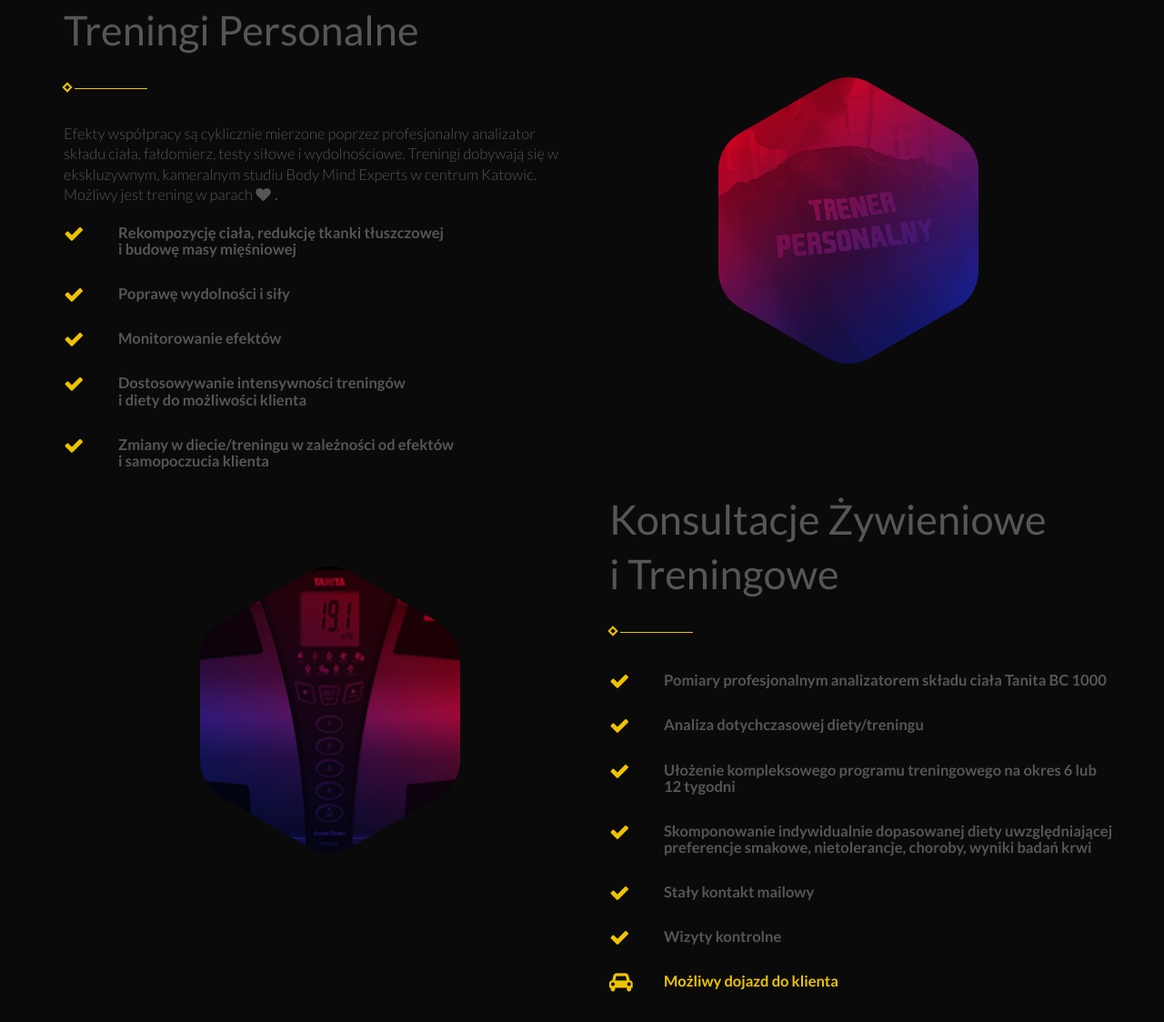
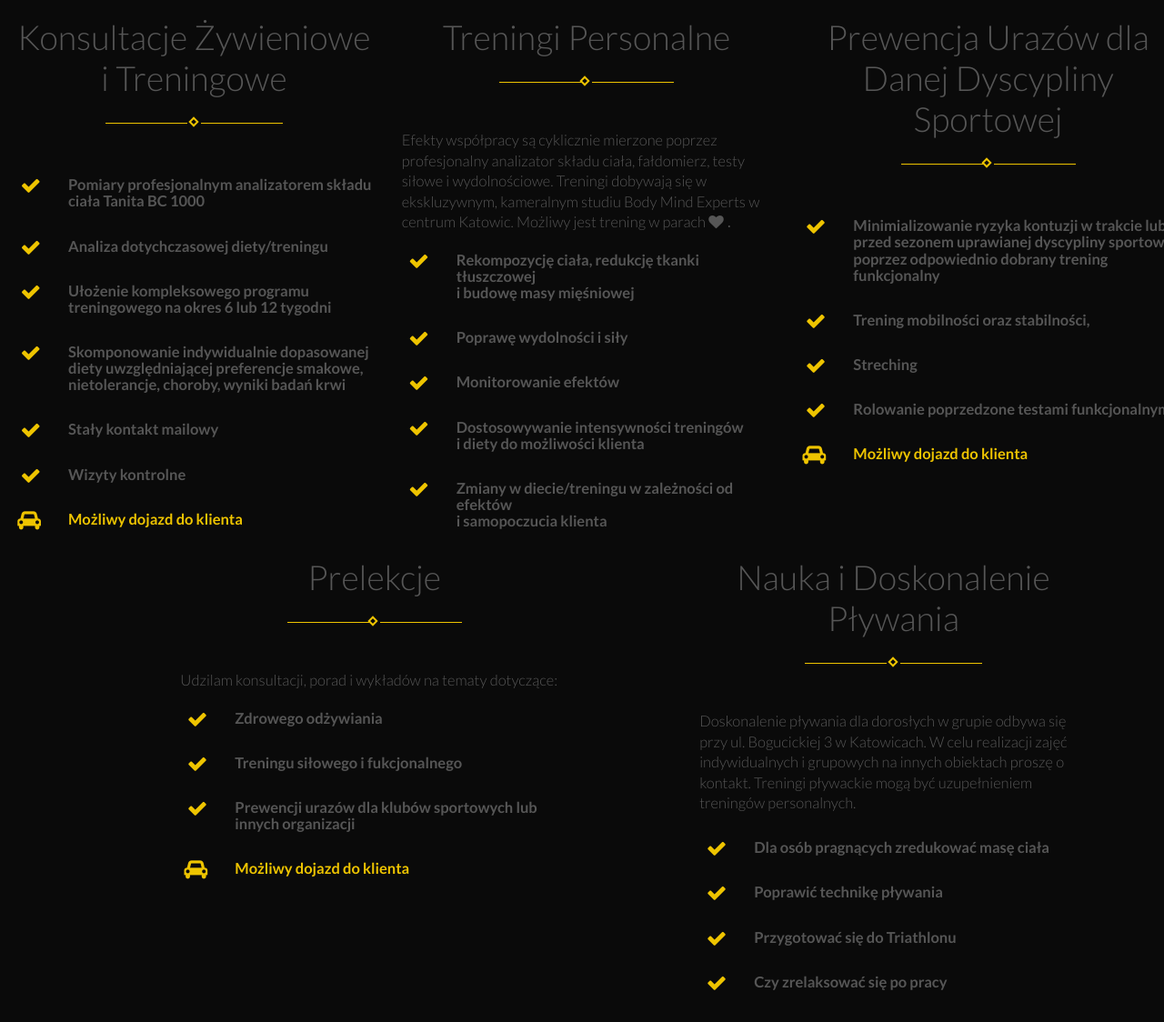
Before and after one commit to Staszewskx/moveman, a plain HTML site: page index.html in a window 1280 px wide. Shown: the part 3955-5079 px from the top of the page at 91% size. Drawn offline with Linux system fonts and the light colour scheme; a script that the page names is missing.

Commit message:
nowa-oferta

```diff
--- a/css/style.css
+++ b/css/style.css
@@ -1407,6 +1407,10 @@ Testimonial Caoursel
 Describe section
 */
 
+#Uslugi-heading {
+  margin-bottom: 60px;
+}
+
 #dojazd {
   color: #eec400;
 }
@@ -1424,10 +1428,12 @@ Describe section
   color: #eec400;
   margin-right: 30px;
   font-size: 1.5rem;
+  text-align: right;
 }
 .describe-list-content {
   overflow: hidden;
-    padding-bottom: 10px;
+  padding-bottom: 10px;
+  text-align: left;
 }
 
 #us-online {
@@ -2018,7 +2024,7 @@ contact-2 textarea.form-control {
 }
 .map-wrapper {
   height: 400px;
-  margin-bottom: 0px;
+  margin-bottom: -50px;
 }
 .map-wrapper.three {
   height: 320px;
--- a/index.html
+++ b/index.html
@@ -380,90 +380,25 @@
 <!--item--><!--item--><!--item--><!--item--><!--item--><!--item--><!--item--><!--item--><!--item--><!--item--><!--item--><!--item--><!--item--><!--item--><!--item-->
 
 
+            <section id="team" class="sections"><!-- Describe Section-->
 
-            <section id="team" class="sections"><!-- Describe Section-->
-                <div class="container">
 
-                        <div class="heading wow fadeIn" data-wow-offset="120" data-wow-duration="1.5s">
+                        <div class="heading wow fadeIn" data-wow-offset="120" data-wow-duration="1.5s" id="Uslugi-heading">
                             <div class="title text-center"><h1>Usługi, które świadczę</h1></div>
                              <div class="subtitle text-center "><h5>Masz zagwarantowane wszystko, co potrzebne do osiągnięcia Twoich upragnionych rezultatów.</h5></div>
                             <div class="separator_wrap"> <div class="separator2"></div></div>
                         </div>
 
-                    <div class="row">
-                        <div class="col-md-6">
 
 
-                            <!--  Heading-->
-                            <div class="heading-left wow fadeIn" data-wow-offset="120" data-wow-duration="1.5s">
-                                <div class="title-half"><h2>Treningi Personalne</h2></div>
-                                <div class="separator_wrap-left"><div class="separator2"></div></div>
-                            </div>
-
-                            <div class="describe-details wow fadeInLeft" data-wow-offset="10" data-wow-duration="1.5s">
-                                <p>Efekty współpracy są cyklicznie mierzone poprzez profesjonalny analizator składu ciała, fałdomierz, testy siłowe i wydolnościowe. Treningi dobywają się w ekskluzywnym, kameralnym studiu Body Mind Experts w centrum Katowic. Możliwy jest trening w parach <i class="fa fa-heart"> .</i></p>
-
-                                    <div class="describe-list-icon">
-                                        <i class="fa fa-check"></i>
-                                    </div>
-                                    <div class="describe-list-content">
-                                        <h5>Rekompozycję ciała, redukcję tkanki tłuszczowej <br> i budowę masy mięśniowej</h5>
-                                    </div>
-
-                                    <div class="describe-list-icon">
-                                        <i class="fa fa-check"></i>
-                                    </div>
-                                    <div class="describe-list-content">
-                                        <h5>Poprawę wydolności i siły</h5>
-                                    </div>
-
-                                    <div class="describe-list-icon">
-                                        <i class="fa fa-check"></i>
-                                    </div>
-                                    <div class="describe-list-content">
-                                        <h5>Monitorowanie efektów</h5>
-                                    </div>
-
-                                    <div class="describe-list-icon">
-                                        <i class="fa fa-check"></i>
-                                    </div>
-                                    <div class="describe-list-content">
-                                        <h5>Dostosowywanie intensywności treningów <br> i diety do możliwości klienta</h5>
-                                    </div>
-
-                                    <div class="describe-list-icon">
-                                        <i class="fa fa-check"></i>
-                                    </div>
-                                    <div class="describe-list-content">
-                                        <h5>Zmiany w diecie/treningu w zależności od efektów <br> i samopoczucia klienta</h5>
-                                    </div>
-                        </div>
-                    </div>
-
-                        <div class="col-md-6">
-                            <div class="text-center describe-images wow fadeInRight" data-wow-offset="10" data-wow-duration="1.5s">
-                                <img src="images/usluga-1.png" alt="">
-                            </div>
-                        </div>
-                    </div><!--end row-->
 
 
-<!--item--><!--item--><!--item--><!--item--><!--item--><!--item--><!--item--><!--item--><!--item--><!--item--><!--item--><!--item--><!--item--><!--item--><!--item-->
-
-                <div class="container">
-                    <div class="row">
-                        <div class="col-md-6">
-                            <div class="text-center describe-images wow fadeInRight" data-wow-offset="10" data-wow-duration="1.5s">
-                                <img src="images/usluga-2.png" alt="">
-                            </div>
-                        </div>
-
-                        <div class="col-md-6" id="us-online">
+                        <div class="col-md-4" id="us-online">
 
                             <!--  Heading-->
-                            <div class="heading-left black-text wow fadeIn" data-wow-offset="120" data-wow-duration="1.5s">
-                                <div class="title-half"><h2>Konsultacje Żywieniowe <br> i Treningowe</h2></div>
-                                <div class="separator_wrap-left"> <div class="separator2"></div></div>
+                            <div class="heading black-text wow fadeIn" data-wow-offset="120" data-wow-duration="1.5s">
+                                <div class="title text-center"><h2>Konsultacje Żywieniowe <br> i Treningowe</h2></div>
+                                <div class="separator_wrap"> <div class="separator2"></div></div>
                             </div>
 
                             <div class="describe-details wow fadeInLeft" data-wow-offset="10" data-wow-duration="1.5s">
@@ -524,17 +459,69 @@
 
 <!--item--><!--item--><!--item--><!--item--><!--item--><!--item--><!--item--><!--item--><!--item--><!--item--><!--item--><!--item--><!--item--><!--item--><!--item-->
 
-                    <div class="container">
                     <div class="row">
-                        <div class="col-md-6">
+                        <div class="col-md-4">
 
                             <!--  Heading-->
-                            <div class="heading-left wow fadeIn" data-wow-offset="120" data-wow-duration="1.5s">
-                                <div class="title-half"><h2>Prewencja Urazów dla Danej Dyscypliny Sportowej</h2></div>
-                                <div class="separator_wrap-left"><div class="separator2"></div></div>
+                            <div class="heading wow fadeIn" data-wow-offset="120" data-wow-duration="1.5s">
+                                <div class="title text-center"><h2>Treningi Personalne</h2></div>
+                                <div class="separator_wrap"><div class="separator2"></div></div>
                             </div>
 
-                            <div class="describe-details wow fadeInLeft" data-wow-offset="10" data-wow-duration="1.5s">
+                            <div class="describe-details wow fadeIn" data-wow-offset="10" data-wow-duration="1.5s">
+                                <p>Efekty współpracy są cyklicznie mierzone poprzez profesjonalny analizator składu ciała, fałdomierz, testy siłowe i wydolnościowe. Treningi dobywają się w ekskluzywnym, kameralnym studiu Body Mind Experts w centrum Katowic. Możliwy jest trening w parach <i class="fa fa-heart"> .</i></p>
+
+                                    <div class="describe-list-icon">
+                                        <i class="fa fa-check"></i>
+                                    </div>
+                                    <div class="describe-list-content">
+                                        <h5>Rekompozycję ciała, redukcję tkanki tłuszczowej <br> i budowę masy mięśniowej</h5>
+                                    </div>
+
+                                    <div class="describe-list-icon">
+                                        <i class="fa fa-check"></i>
+                                    </div>
+                                    <div class="describe-list-content">
+                                        <h5>Poprawę wydolności i siły</h5>
+                                    </div>
+
+                                    <div class="describe-list-icon">
+                                        <i class="fa fa-check"></i>
+                                    </div>
+                                    <div class="describe-list-content">
+                                        <h5>Monitorowanie efektów</h5>
+                                    </div>
+
+                                    <div class="describe-list-icon">
+                                        <i class="fa fa-check"></i>
+                                    </div>
+                                    <div class="describe-list-content">
+                                        <h5>Dostosowywanie intensywności treningów <br> i diety do możliwości klienta</h5>
+                                    </div>
+
+                                    <div class="describe-list-icon">
+                                        <i class="fa fa-check"></i>
+                                    </div>
+                                    <div class="describe-list-content">
+                                        <h5>Zmiany w diecie/treningu w zależności od efektów <br> i samopoczucia klienta</h5>
+                                    </div>
+                        </div>
+                    </div>
+
+
+
+<!--item--><!--item--><!--item--><!--item--><!--item--><!--item--><!--item--><!--item--><!--item--><!--item--><!--item--><!--item--><!--item--><!--item--><!--item-->
+
+                    <div class="row">
+                        <div class="col-md-4">
+
+                            <!--  Heading-->
+                            <div class="heading wow fadeIn" data-wow-offset="120" data-wow-duration="1.5s">
+                                <div class="title text-center"><h2>Prewencja Urazów dla Danej Dyscypliny Sportowej</h2></div>
+                                <div class="separator_wrap"><div class="separator2"></div></div>
+                            </div>
+
+                            <div class="describe-details wow fadeInRight" data-wow-offset="10" data-wow-duration="1.5s">
 
                                     <div class="describe-list-icon">
                                         <i class="fa fa-check"></i>
@@ -573,35 +560,69 @@
                         </div>
                     </div>
 
-                        <div class="col-md-6">
-                            <div class="text-center describe-images wow fadeInRight" data-wow-offset="10" data-wow-duration="1.5s">
-                                <img src="images/usluga-1.png" alt="">
+                                        <div class="row">
+                        <div class="col-md-2"></div>
+                    </div>
+
+
+
+<!--item--><!--item--><!--item--><!--item--><!--item--><!--item--><!--item--><!--item--><!--item--><!--item--><!--item--><!--item--><!--item--><!--item--><!--item-->
+
+                    <div class="row">
+                        <div class="col-md-4 col-sm-offset-2">
+
+                            <!--  Heading-->
+                            <div class="heading wow fadeIn" data-wow-offset="120" data-wow-duration="1.5s">
+                                <div class="title text-center"><h2>Prelekcje</h2></div>
+                                <div class="separator_wrap"><div class="separator2"></div></div>
                             </div>
-                        </div>
-                    </div><!--end row-->
+
+                            <div class="describe-details wow fadeInLeft" data-wow-offset="10" data-wow-duration="1.5s">
+                                <p>Udzilam konsultacji, porad i wykładów na tematy dotyczące:</i></p>
+
+                                    <div class="describe-list-icon">
+                                        <i class="fa fa-check"></i>
+                                    </div>
+                                    <div class="describe-list-content">
+                                        <h5>Zdrowego odżywiania</h5>
+                                    </div>
+
+                                    <div class="describe-list-icon">
+                                        <i class="fa fa-check"></i>
+                                    </div>
+                                    <div class="describe-list-content">
+                                        <h5>Treningu siłowego i fukcjonalnego</h5>
+                                    </div>
+
+                                    <div class="describe-list-icon">
+                                        <i class="fa fa-check"></i>
+                                    </div>
+                                    <div class="describe-list-content">
+                                        <h5>Prewencji urazów dla klubów sportowych lub innych organizacji</h5>
+                                    </div>
+
+                                    <div class="describe-list-icon">
+                                        <i class="fa fa-car"></i>
+                                    </div>
+                                    <div class="describe-list-content" id="dojazd">
+                                        <h5>Możliwy dojazd do klienta</h5>
+                                    </div>
+                                    </div>
+                                </div>
 
 
 <!--item--><!--item--><!--item--><!--item--><!--item--><!--item--><!--item--><!--item--><!--item--><!--item--><!--item--><!--item--><!--item--><!--item--><!--item-->
 
 
-
-                <div class="container">
-                    <div class="row">
-                        <div class="col-md-6">
-                            <div class="text-center describe-images wow fadeInRight" data-wow-offset="10" data-wow-duration="1.5s">
-                                <img src="images/usluga-2.png" alt="">
-                            </div>
-                        </div>
-
-                        <div class="col-md-6" id="us-online">
+                        <div class="col-md-4 col-sm-offset-1">
 
                             <!--  Heading-->
-                            <div class="heading-left black-text wow fadeIn" data-wow-offset="120" data-wow-duration="1.5s">
-                                <div class="title-half"><h2>Nauka i Doskonalenie Pływania</h2></div>
-                                <div class="separator_wrap-left"> <div class="separator2"></div></div>
+                            <div class="heading black-text wow fadeIn" data-wow-offset="120" data-wow-duration="1.5s">
+                                <div class="title text-center"><h2>Nauka i Doskonalenie Pływania</h2></div>
+                                <div class="separator_wrap"> <div class="separator2"></div></div>
                             </div>
 
-                            <div class="describe-details wow fadeInLeft" data-wow-offset="10" data-wow-duration="1.5s">
+                            <div class="describe-details wow fadeInRight" data-wow-offset="10" data-wow-duration="1.5s">
                             <p>Doskonalenie pływania dla dorosłych w grupie odbywa się przy ul. Bogucickiej 3 w Katowicach.
                             W celu realizacji zajęć indywidualnych i grupowych na innych obiektach proszę o kontakt. Treningi pływackie mogą być uzupełnieniem treningów personalnych.
                             </p>
@@ -638,68 +659,11 @@
                                 </div>
                             </div>
                         </div>
-                    </div><!--end row-->
-
-<!--item--><!--item--><!--item--><!--item--><!--item--><!--item--><!--item--><!--item--><!--item--><!--item--><!--item--><!--item--><!--item--><!--item--><!--item-->
-
-                    <div class="container">
-                    <div class="row">
-                        <div class="col-md-6">
-
-                            <!--  Heading-->
-                            <div class="heading-left wow fadeIn" data-wow-offset="120" data-wow-duration="1.5s">
-                                <div class="title-half"><h2>Prelekcje</h2></div>
-                                <div class="separator_wrap-left"><div class="separator2"></div></div>
-                            </div>
-
-                            <div class="describe-details wow fadeInLeft" data-wow-offset="10" data-wow-duration="1.5s">
-                                <p>Udzilam konsultacji, porad i wykładów na tematy dotyczące:</i></p>
-
-                                    <div class="describe-list-icon">
-                                        <i class="fa fa-check"></i>
-                                    </div>
-                                    <div class="describe-list-content">
-                                        <h5>Zdrowego odżywiania</h5>
-                                    </div>
-
-                                    <div class="describe-list-icon">
-                                        <i class="fa fa-check"></i>
-                                    </div>
-                                    <div class="describe-list-content">
-                                        <h5>Treningu siłowego i fukcjonalnego</h5>
-                                    </div>
-
-                                    <div class="describe-list-icon">
-                                        <i class="fa fa-check"></i>
-                                    </div>
-                                    <div class="describe-list-content">
-                                        <h5>Prewencji urazów dla klubów sportowych lub innych organizacji</h5>
-                                    </div>
-
-                                    <div class="describe-list-icon">
-                                        <i class="fa fa-car"></i>
-                                    </div>
-                                    <div class="describe-list-content" id="dojazd">
-                                        <h5>Możliwy dojazd do klienta</h5>
-                                    </div>
-                        </div>
                     </div>
-
-                        <div class="col-md-6">
-                            <div class="text-center describe-images wow fadeInRight" data-wow-offset="10" data-wow-duration="1.5s">
-                                <img src="images/usluga-1.png" alt="">
-                            </div>
-                        </div>
-                    </div><!--end row-->
+            </section><!--end section-->
 
 
 <!--item--><!--item--><!--item--><!--item--><!--item--><!--item--><!--item--><!--item--><!--item--><!--item--><!--item--><!--item--><!--item--><!--item--><!--item-->
-
-                </div><!--end container-->
-            </section><!--end section-->
-
-
-
 
 
 
```
